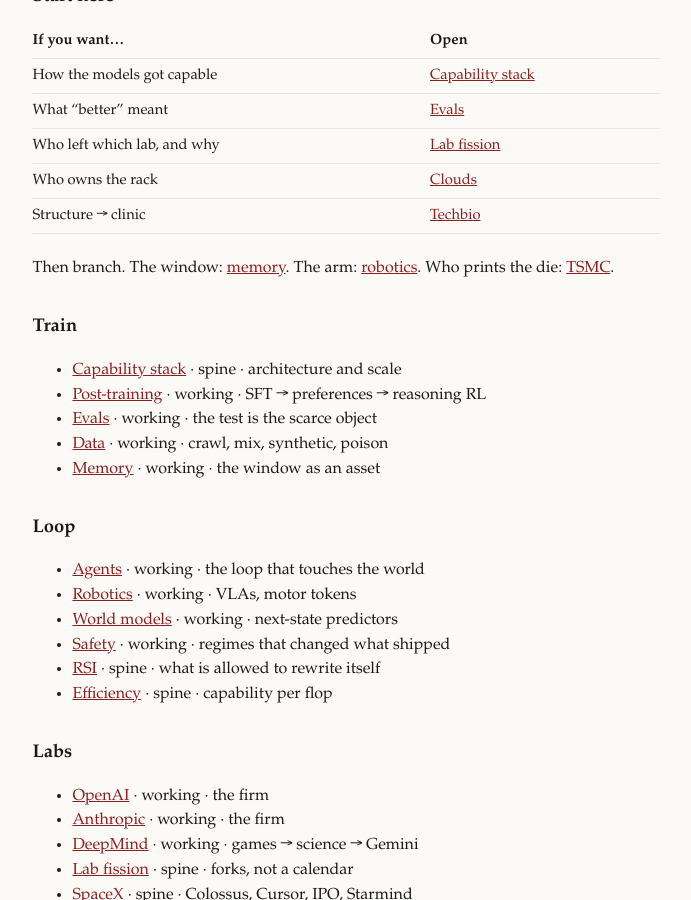
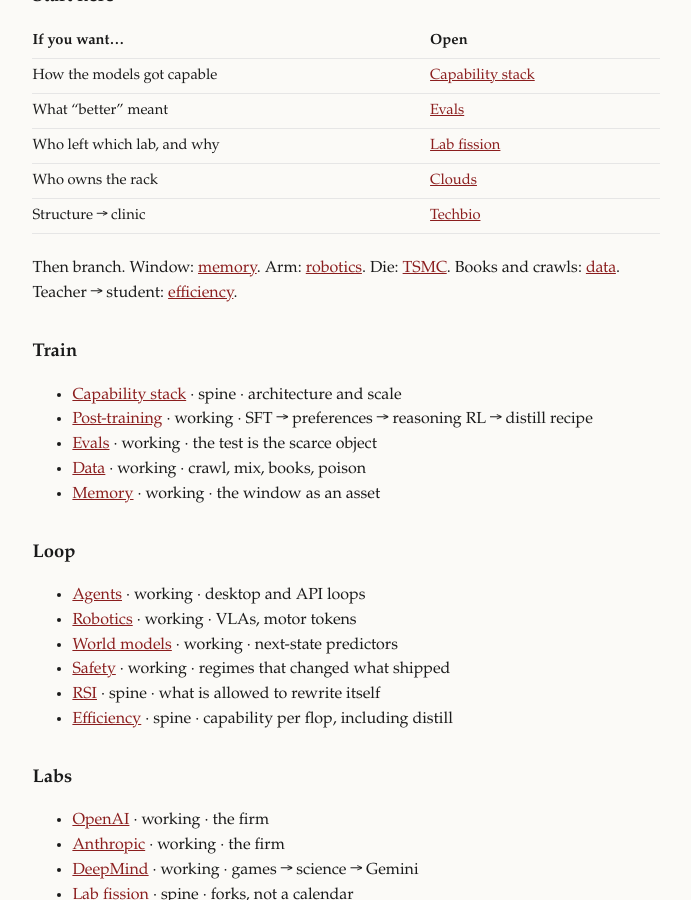
Before and after one commit to vandontduong/chronicle, a Jekyll site: the page built from timelines/index.md, in a window 1280 px wide and 900 px high, scrolled down 337 px. Shown: the whole window, without its empty margins (294-985 px from the left). Built offline with Jekyll 4.4.1, drawn with Linux system fonts in a browser that asks for light colours.

Commit message:
Nav: map branch lines for books and distillation

```diff
--- a/timelines/index.md
+++ b/timelines/index.md
@@ -20,24 +20,24 @@ A paper can sit on more than one timeline. A deal has one home. Spine / working
 | Who owns the rack | [Clouds]({{ '/timelines/clouds/' | relative_url }}) |
 | Structure → clinic | [Techbio]({{ '/timelines/techbio/' | relative_url }}) |
 
-Then branch. The window: [memory]({{ '/timelines/memory/' | relative_url }}). The arm: [robotics]({{ '/timelines/robotics/' | relative_url }}). Who prints the die: [TSMC]({{ '/timelines/tsmc/' | relative_url }}).
+Then branch. Window: [memory]({{ '/timelines/memory/' | relative_url }}). Arm: [robotics]({{ '/timelines/robotics/' | relative_url }}). Die: [TSMC]({{ '/timelines/tsmc/' | relative_url }}). Books and crawls: [data]({{ '/timelines/data/' | relative_url }}). Teacher → student: [efficiency]({{ '/timelines/efficiency/' | relative_url }}).
 
 ## Train
 
 - [Capability stack]({{ '/timelines/capability-stack/' | relative_url }}) · spine · architecture and scale
-- [Post-training]({{ '/timelines/post-training/' | relative_url }}) · working · SFT → preferences → reasoning RL
+- [Post-training]({{ '/timelines/post-training/' | relative_url }}) · working · SFT → preferences → reasoning RL → distill recipe
 - [Evals]({{ '/timelines/evals/' | relative_url }}) · working · the test is the scarce object
-- [Data]({{ '/timelines/data/' | relative_url }}) · working · crawl, mix, synthetic, poison
+- [Data]({{ '/timelines/data/' | relative_url }}) · working · crawl, mix, books, poison
 - [Memory]({{ '/timelines/memory/' | relative_url }}) · working · the window as an asset
 
 ## Loop
 
-- [Agents]({{ '/timelines/agents/' | relative_url }}) · working · the loop that touches the world
+- [Agents]({{ '/timelines/agents/' | relative_url }}) · working · desktop and API loops
 - [Robotics]({{ '/timelines/robotics/' | relative_url }}) · working · VLAs, motor tokens
 - [World models]({{ '/timelines/world-models/' | relative_url }}) · working · next-state predictors
 - [Safety]({{ '/timelines/safety/' | relative_url }}) · working · regimes that changed what shipped
 - [RSI]({{ '/timelines/rsi/' | relative_url }}) · spine · what is allowed to rewrite itself
-- [Efficiency]({{ '/timelines/efficiency/' | relative_url }}) · spine · capability per flop
+- [Efficiency]({{ '/timelines/efficiency/' | relative_url }}) · spine · capability per flop, including distill
 
 ## Labs
 
```
Also changed, not shown: README.md.
